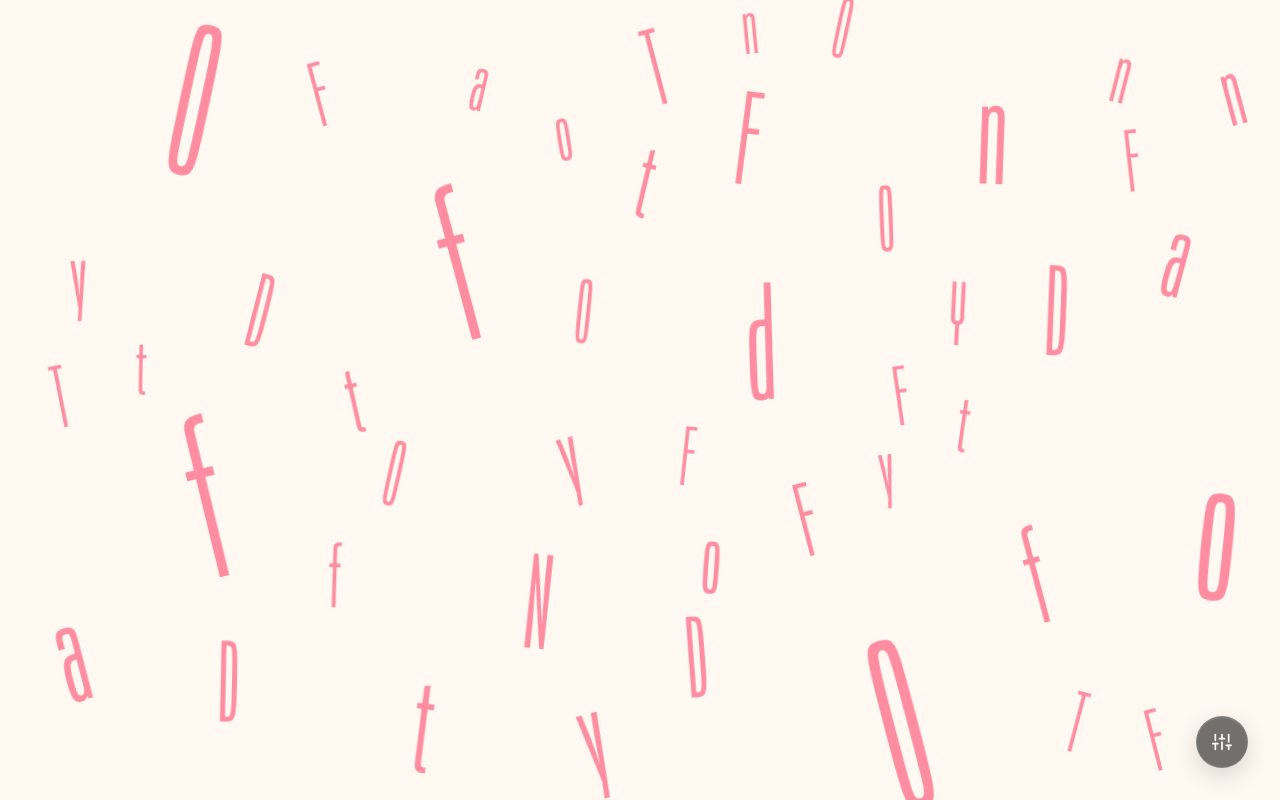
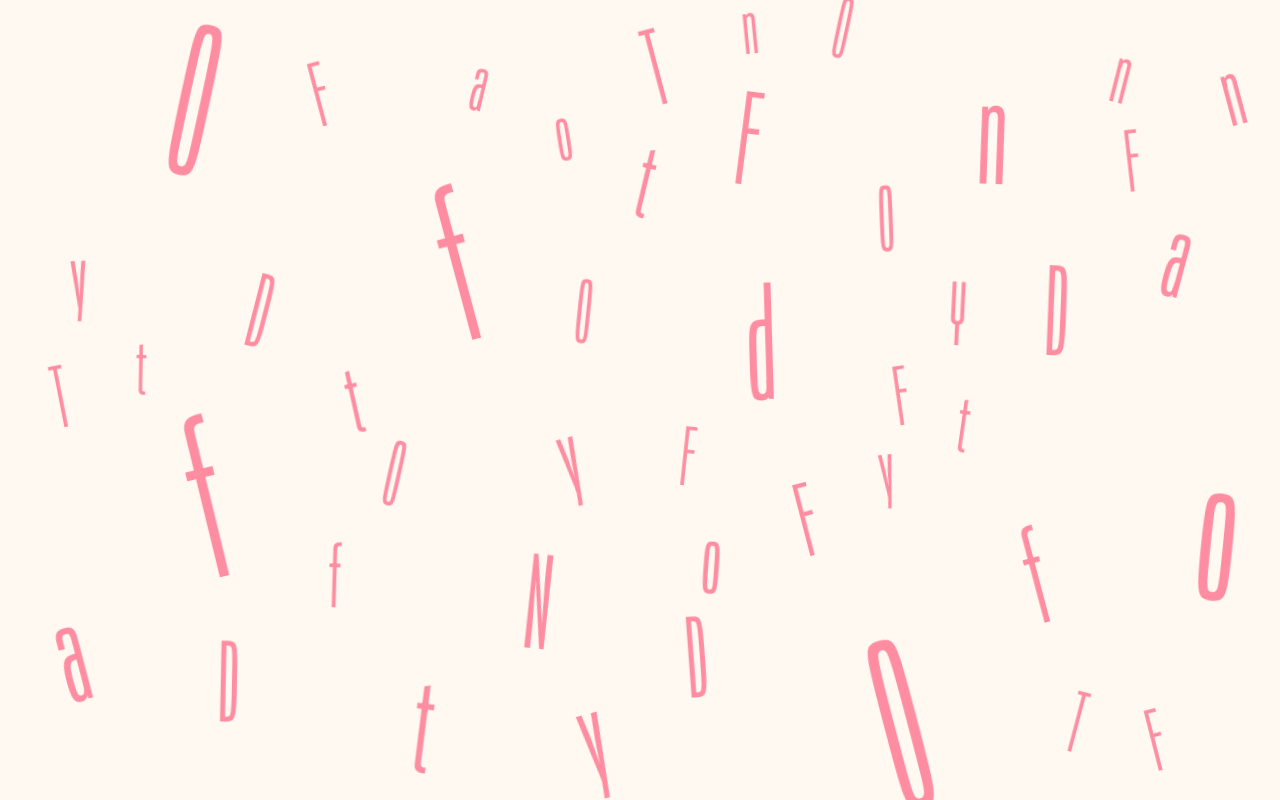
Before and after one commit to sherry0904/variablefont-mouse-tracking, a Vue app: page / in a window 1280 px wide. Built offline with nearby package versions, Linux system fonts and the light colour scheme.

Commit message:
feat: 根據開發模式條件顯示 DebugPanel 組件

```diff
--- a/src/App.vue
+++ b/src/App.vue
@@ -1,12 +1,13 @@
 <script setup>
 import ScatterContainer from './components/ScatterContainer.vue';
 import DebugPanel from './components/DebugPanel.vue';
+import { isDevMode } from './config/fontConfig';
 </script>
 
 <template>
   <div class="app-wrapper">
     <ScatterContainer />
-    <DebugPanel />
+    <DebugPanel v-if="isDevMode" />
   </div>
 </template>
 
```
